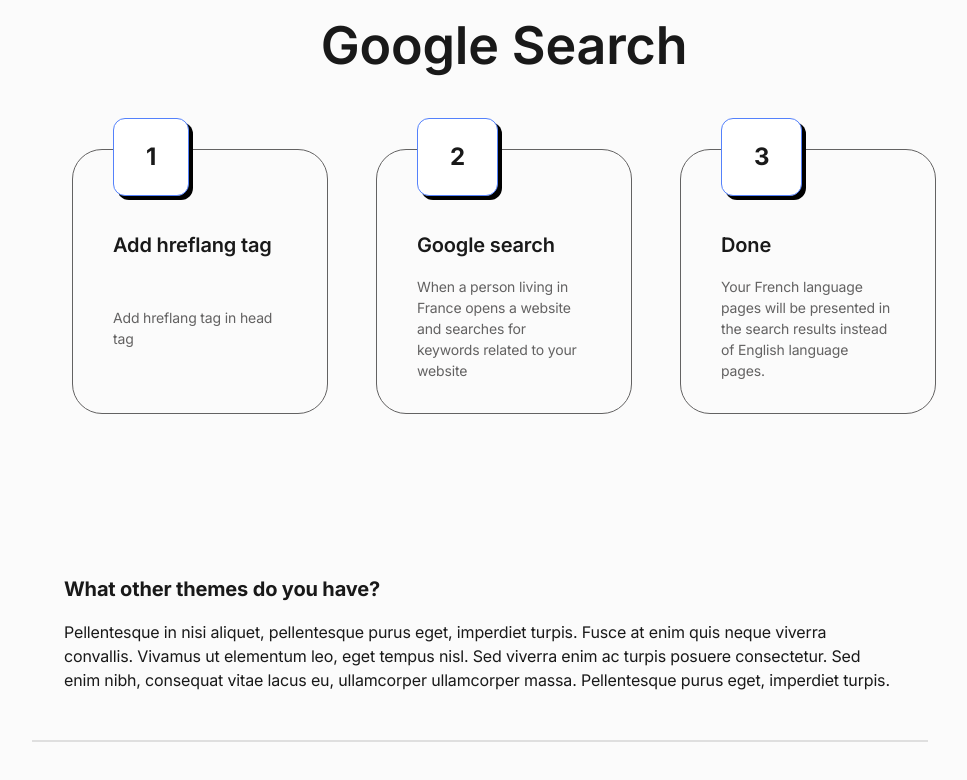
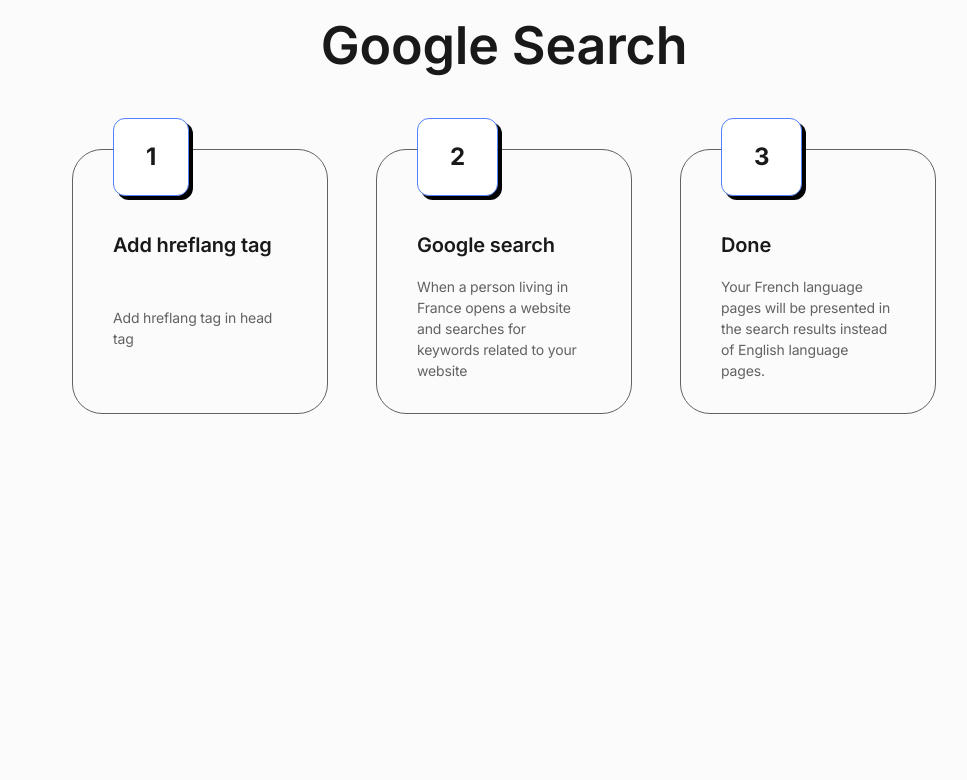
Before and after one commit to yiquan00/SEO-hub, a Next.js app: page /hreflang in a window 1280 px wide. Shown: the part 1146-1926 px from the top of the page, without its empty margins (136-1103 px from the left). After the commit the page ends 1816 px from the top, so only its background shows below. Built offline with nearby package versions, Linux system fonts and the light colour scheme.

Commit message:
Update faq.tsx

```diff
--- a/components/faq.tsx
+++ b/components/faq.tsx
@@ -43,19 +43,7 @@
   {/* BG Image */}
   <img src="https://assets.website-files.com/63904f663019b0d8edf8d57c/639832e3e7aba393eeeba215_plain6.svg" alt="" className="absolute bottom-auto left-0 right-auto top-0 inline-block sm:bottom-auto sm:left-4 sm:right-auto sm:top-8 md:left-20 md:top-16" />
 
-      {/* FAQ Item */}
-      <div className="mb-6 max-w-4xl border-b-[2px] border-[#dfdfdf] p-8">
-        <div className="flex cursor-pointer justify-between">
-          <p className="text-xl font-bold">What other themes do you have?</p>
-          {/*
-          <div className="relative ml-10 mt-1 flex h-5 w-5 items-center justify-center">
-            <div className="absolute h-5 w-0.5 bg-[#276ef1]"></div>
-            <div className="h-0.5 w-5 bg-[#276ef1]"></div>
-          </div>
-          */}
-        </div>
-        <p className="my-4">Pellentesque in nisi aliquet, pellentesque purus eget, imperdiet turpis. Fusce at enim quis neque viverra convallis. Vivamus ut elementum leo, eget tempus nisl. Sed viverra enim ac turpis posuere consectetur. Sed enim nibh, consequat vitae lacus eu, ullamcorper ullamcorper massa. Pellentesque purus eget, imperdiet turpis.</p>
-      </div>
+
     </div>
   {/* */}
 
```
